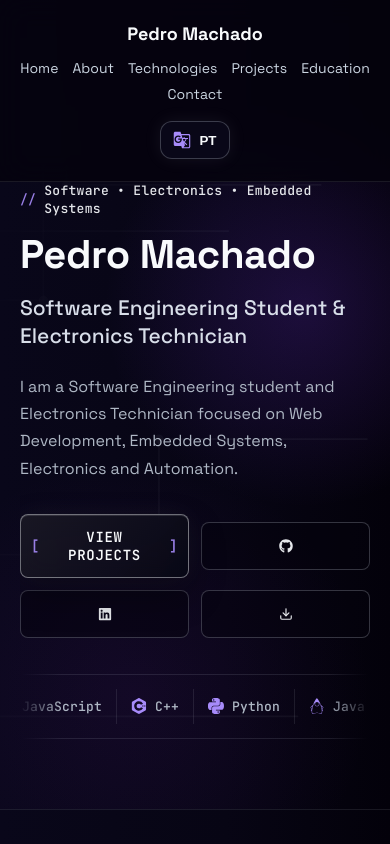
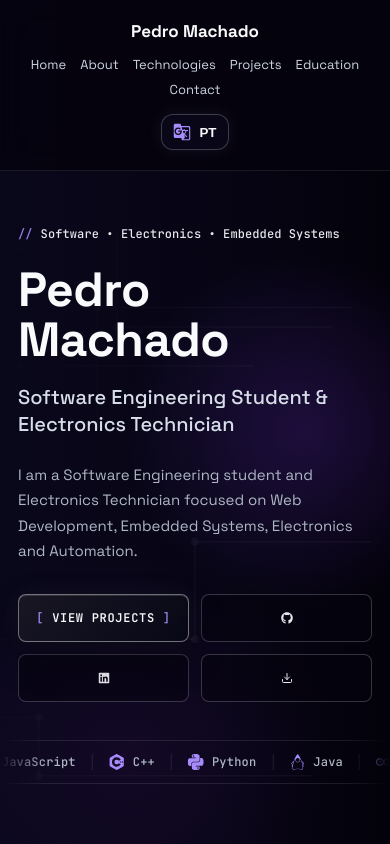
Before and after one commit to Pedro-Machado-dev/portfolio, a React (Vite) app: page / in a window 390 px wide. Shown: the top 844 px of the page. Built offline with nearby package versions, Linux system fonts and the light colour scheme.

Commit message:
mobile refinement

```diff
--- a/src/App.css
+++ b/src/App.css
@@ -1068,3 +1068,165 @@ h2 {
     line-height: 1.6;
   }
 }
+
+/* MOBILE REFINEMENT */
+
+@media (max-width: 768px) {
+  body {
+    overflow-x: hidden;
+  }
+
+  .navbar {
+    position: relative;
+    padding: 20px 16px;
+    gap: 14px;
+  }
+
+  .logo {
+    font-size: 17px;
+  }
+
+  .nav-links {
+    gap: 14px;
+    row-gap: 8px;
+    justify-content: center;
+    flex-wrap: wrap;
+  }
+
+  .nav-links a {
+    font-size: 13px;
+  }
+
+  .language-button {
+    margin-top: 2px;
+    padding: 8px 11px;
+  }
+
+  .hero {
+    min-height: auto;
+    padding: 42px 18px 70px;
+    align-items: flex-start;
+  }
+
+  .circuit-bg {
+    opacity: 0.18;
+  }
+
+  .hero-content {
+    width: 100%;
+    max-width: 100%;
+    overflow: visible;
+  }
+
+  .hero-tag {
+    display: flex;
+    flex-wrap: wrap;
+    max-width: 100%;
+    font-size: 12px;
+    line-height: 1.5;
+    margin-bottom: 22px;
+    letter-spacing: 0.1px;
+  }
+
+  h1 {
+    font-size: clamp(38px, 13vw, 48px);
+    line-height: 1.05;
+    margin-bottom: 18px;
+  }
+
+  h2 {
+    max-width: 100%;
+    font-size: 20px;
+    line-height: 1.35;
+    margin-bottom: 24px;
+  }
+
+  .hero-description {
+    max-width: 100%;
+    font-size: 15px;
+    line-height: 1.7;
+    margin-bottom: 30px;
+  }
+
+  .hero-buttons {
+    display: grid;
+    grid-template-columns: repeat(2, minmax(0, 1fr));
+    gap: 12px;
+    width: 100%;
+  }
+
+  .button {
+    width: 100%;
+    min-height: 48px;
+    padding: 12px 10px;
+    font-size: 12px;
+    justify-content: center;
+  }
+
+  .icon-button {
+    width: 100%;
+    height: 48px;
+  }
+
+  .tech-marquee {
+    width: calc(100% + 36px);
+    max-width: none;
+    margin-left: -18px;
+    margin-top: 38px;
+    padding: 13px 0;
+  }
+
+  .tech-marquee-item {
+    font-size: 12px;
+    padding: 0 16px;
+  }
+
+  .section {
+    padding: 80px 20px;
+    scroll-margin-top: 90px;
+  }
+
+  .section-title {
+    font-size: 34px;
+  }
+
+  .tech-grid,
+  .projects-grid {
+    grid-template-columns: 1fr;
+  }
+
+  .education-card,
+  .contact-grid {
+    grid-template-columns: 1fr;
+  }
+
+  .contact-form {
+    padding: 22px;
+  }
+
+  .contact-socials {
+    flex-direction: column;
+  }
+
+  .contact-social-link {
+    justify-content: center;
+  }
+
+  .footer {
+    padding: 56px 20px 30px;
+  }
+
+  .footer-content {
+    flex-direction: column;
+    align-items: center;
+    text-align: center;
+  }
+
+  .footer-stack {
+    align-items: center;
+  }
+
+  .footer-stack p {
+    justify-content: center;
+  }
+}
```
